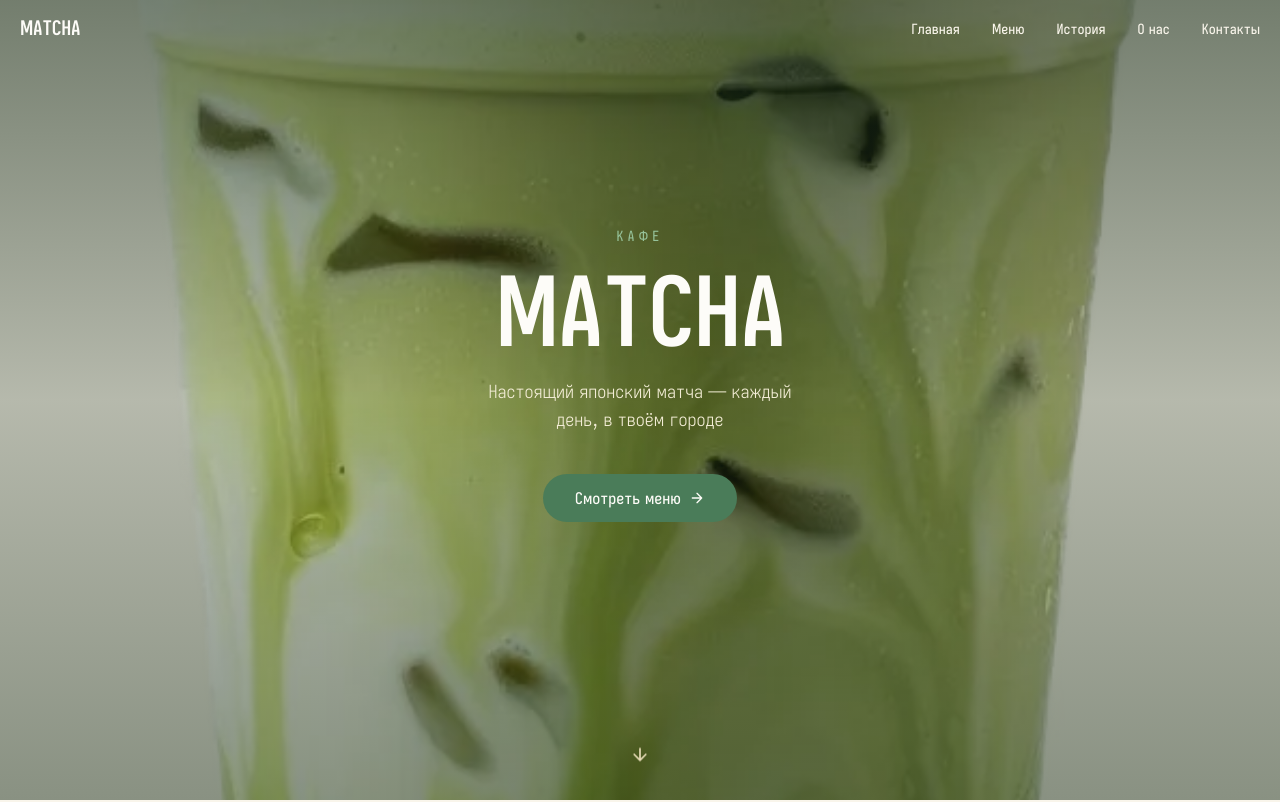
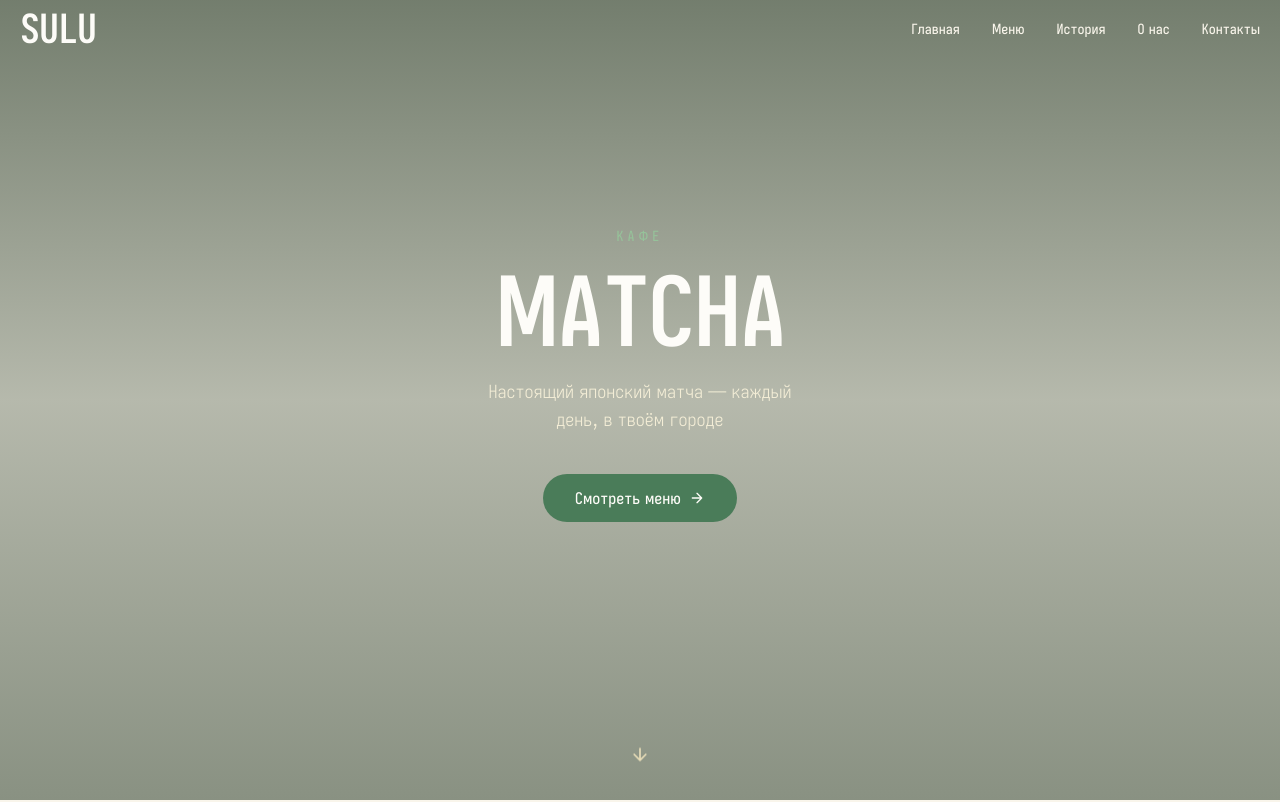
Before and after one commit to bavayra/matcha-cafe, a React (Vite) app: page / in a window 1280 px wide. Shown: the top 802 px of the page. Built offline with nearby package versions, Linux system fonts and the light colour scheme; the HTML template or start-up script is replaced by a standard one.

Commit message:
feat: added base CSS reset (for imgs, lists, tables and form controls) and accessible focus styles. Ensured universal box-sizing: border-box and inherited fonts for inputs/btns. Noralized native input appearance

```diff
--- a/src/components/Hero/Hero.tsx
+++ b/src/components/Hero/Hero.tsx
@@ -1,19 +1,20 @@
-import heroImg from '../../../images/drinks/matcha-hero.webp'
+{
+  /*import heroImg from '../../../images/drinks/matcha-hero.webp'*/
+}
 
 export default function Hero() {
   return (
     <section id="hero" className="relative h-svh min-h-[580px] flex flex-col">
       {/* Background */}
+
       <div className="absolute inset-0 overflow-hidden">
-        <img src={heroImg} alt="Matcha café hero" className="w-full h-full object-cover" />
+        {/* <img src={heroImg} alt="Matcha café hero" className="w-full h-full object-cover" /> */}
         <div className="absolute inset-0 bg-gradient-to-b from-matcha-900/60 via-matcha-900/30 to-matcha-900/50" />
       </div>
 
       {/* Content */}
       <div className="relative z-10 flex-1 flex flex-col items-center justify-center px-6 text-center">
-        <p className="text-sm font-medium tracking-[0.3em] text-matcha-300 uppercase mb-4">
-          Кафе
-        </p>
+        <p className="text-sm font-medium tracking-[0.3em] text-matcha-300 uppercase mb-4">Кафе</p>
         <h1 className="text-6xl md:text-8xl font-bold text-cream-50 leading-none tracking-tight mb-5">
           MATCHA
         </h1>
--- a/src/components/Nav/Nav.tsx
+++ b/src/components/Nav/Nav.tsx
@@ -14,17 +14,14 @@ export default function Nav() {
       }`}
     >
       <nav className="max-w-screen-xl mx-auto px-5 h-14 flex items-center justify-between">
-        {/* Logo */}
         <a
           href="#hero"
-          className={`text-xl font-bold tracking-tight transition-colors ${
+          className={`text-[2.5rem] font-bold tracking-tight transition-colors ${
             isScrolled ? 'text-matcha-700' : 'text-cream-50'
           }`}
         >
-          MATCHA
+          SULU
         </a>
-
-        {/* Desktop links */}
         <ul className="hidden md:flex gap-8">
           {navItems.map(item => (
             <li key={item.href}>
@@ -39,8 +36,6 @@ export default function Nav() {
             </li>
           ))}
         </ul>
-
-        {/* Mobile hamburger */}
         <button
           className="md:hidden flex flex-col gap-[5px] p-2"
           onClick={() => setMenuOpen(prev => !prev)}
@@ -64,8 +59,6 @@ export default function Nav() {
           />
         </button>
       </nav>
-
-      {/* Mobile dropdown */}
       <div
         className={`md:hidden overflow-hidden transition-all duration-300 ${
           menuOpen ? 'max-h-72 opacity-100' : 'max-h-0 opacity-0'
--- a/src/index.css
+++ b/src/index.css
@@ -46,6 +46,14 @@
   font-display: swap;
 }
 
+/*Colors*/
+:root {
+  --yellow-main: #e3ef26;
+  --green-main: #075633;
+  --white-main: #ffffff;
+  --yellow-text: #bdca7a;
+}
+
 /* ── Base ── */
 @layer base {
   html {
@@ -61,6 +69,50 @@
   *::after {
     box-sizing: border-box;
   }
+
+  img,
+  picture {
+    max-width: 100%;
+    height: auto;
+    display: block;
+  }
+
+  ul,
+  ol {
+    margin: 0;
+    padding: 0;
+  }
+
+  button,
+  input,
+  select,
+  textarea {
+    font: inherit;
+    color: inherit;
+    background: transparent;
+  }
+
+  table {
+    border-collapse: collapse;
+  }
+
+  a {
+    color: inherit;
+    text-decoration: none;
+  }
+  a:focus {
+    outline: 3px solid var(--yellow-main);
+    outline-offset: 2px;
+  }
+
+  input[type='search'],
+  input[type='number'],
+  input,
+  textarea,
+  select {
+    -webkit-appearance: none;
+    appearance: none;
+  }
 }
 
 /* ── Utilities ── */
```
